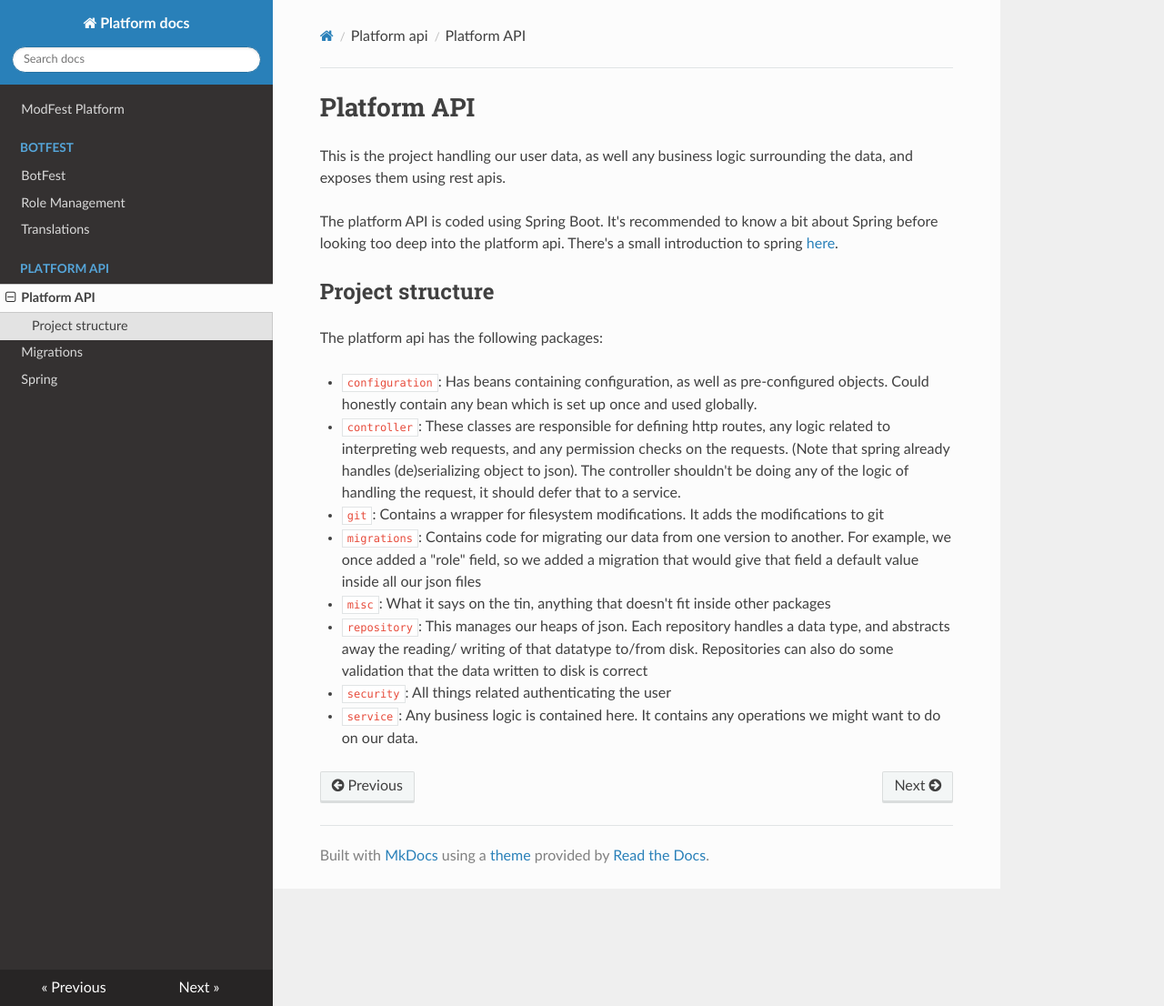
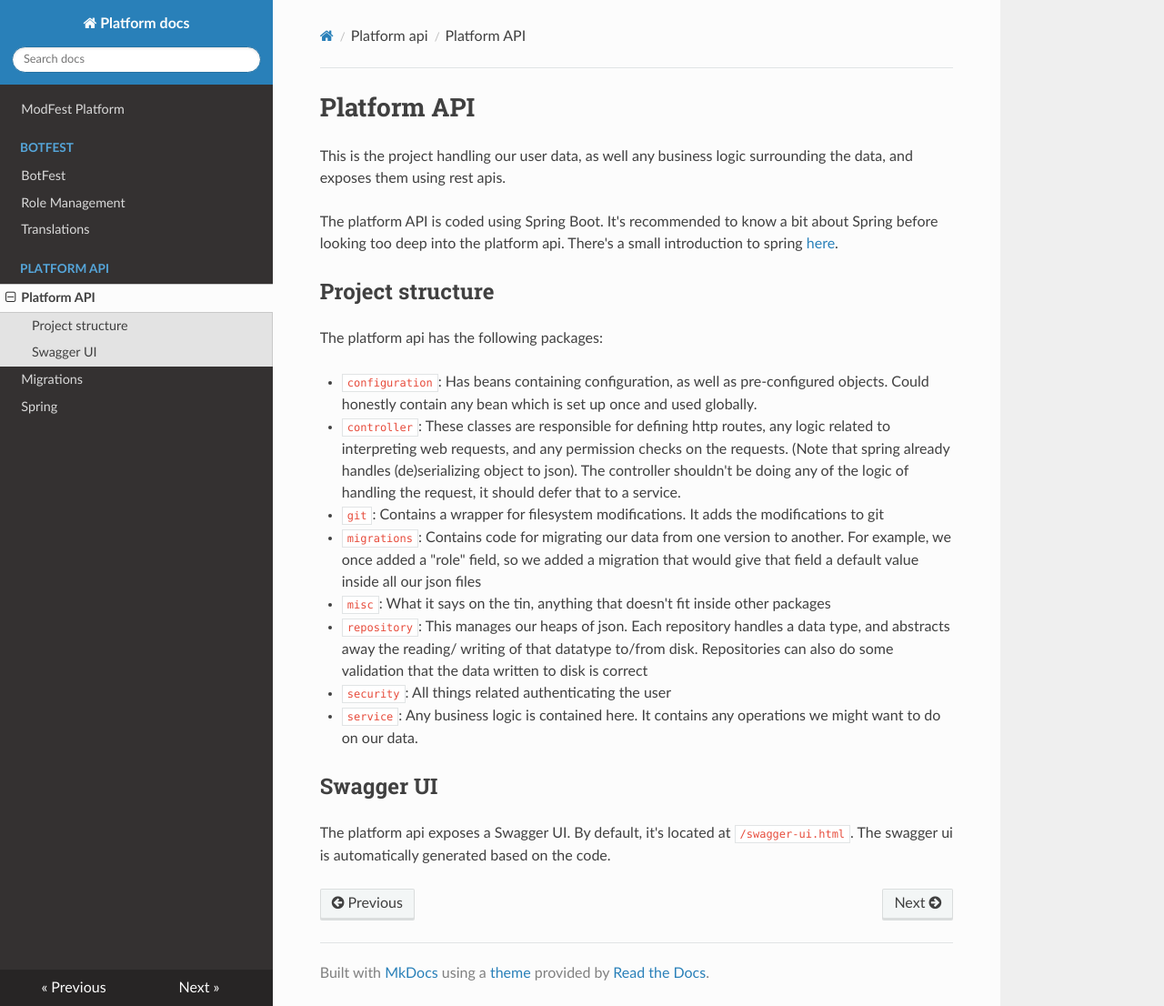
Before and after one commit to ModFest/platform, an MkDocs documentation site: the page built from docs/platform api/about.md, in a window 1280 px wide and 1106 px high. Shown: the whole window at 91% size. Built offline with MkDocs 1.6.1, drawn with Linux system fonts in a browser that asks for light colours; nearby versions of some CDN libraries.

Commit message:
Document swagger ui

```diff
--- a/docs/platform api/about.md
+++ b/docs/platform api/about.md
@@ -22,3 +22,7 @@ The platform api has the following packages:
   writing of that datatype to/from disk. Repositories can also do some validation that the data written to disk is correct
 * `security`: All things related authenticating the user
 * `service`: Any business logic is contained here. It contains any operations we might want to do on our data.
+
+## Swagger UI
+The platform api exposes a Swagger UI. By default, it's located at `/swagger-ui.html`. The swagger ui is automatically
+generated based on the code.
```
